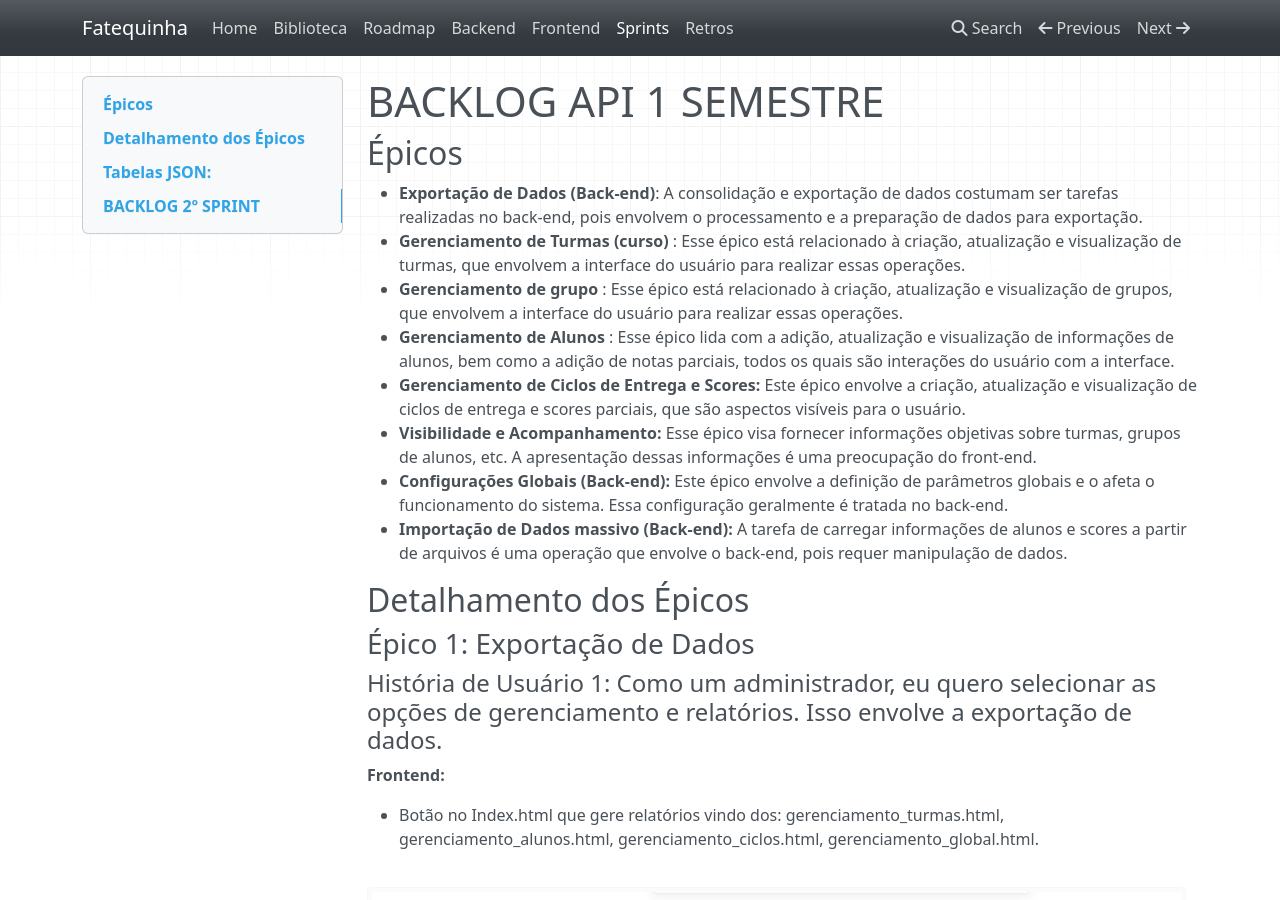
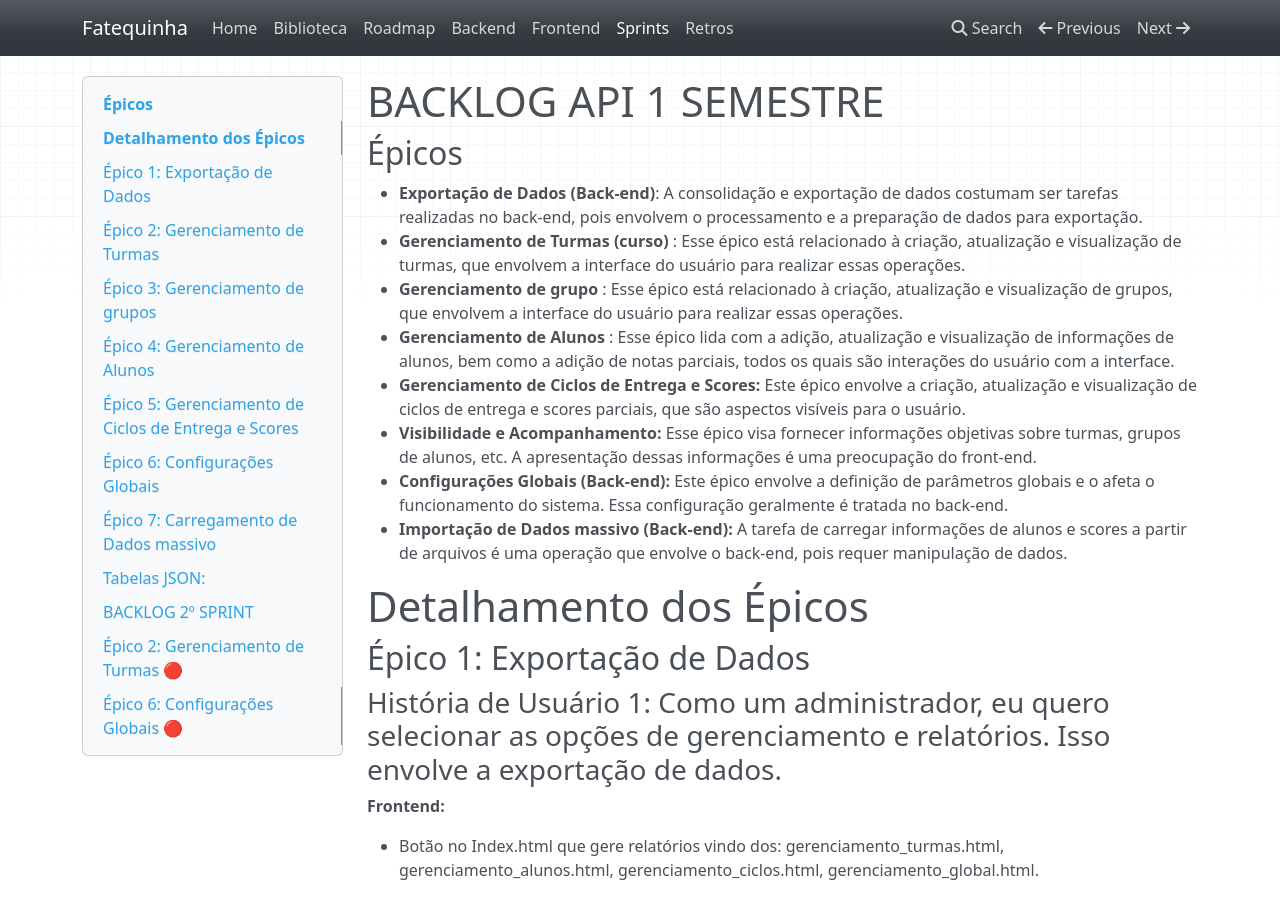
Before and after one commit to c137santos/FATEC-API-1S-DOCUMENTS, an MkDocs documentation site: the page built from docs/sprints.md, in a window 1280 px wide and 900 px high. Built offline with MkDocs 1.6.1, drawn with Linux system fonts in a browser that asks for light colours; nearby versions of some CDN libraries.

Commit message:
Ajustando ancoras

```diff
--- a/docs/sprints.md
+++ b/docs/sprints.md
@@ -11,11 +11,11 @@
 - **Configurações Globais (Back-end):** Este épico envolve a definição de parâmetros globais e o afeta o funcionamento do sistema. Essa configuração geralmente é tratada no back-end.
 - **Importação de Dados massivo (Back-end):** A tarefa de carregar informações de alunos e scores a partir de arquivos é uma operação que envolve o back-end, pois requer manipulação de dados.
 
-## Detalhamento dos Épicos
+# Detalhamento dos Épicos
 
-### **Épico 1: Exportação de Dados**
+## **Épico 1: Exportação de Dados**
 
-#### **História de Usuário 1: Como um administrador, eu quero selecionar as opções de gerenciamento e relatórios. Isso envolve a exportação de dados.**
+### **História de Usuário 1: Como um administrador, eu quero selecionar as opções de gerenciamento e relatórios. Isso envolve a exportação de dados.**
 
 **Frontend:**
 
@@ -30,9 +30,9 @@
   - /api/relatorio/criar: Consolida os dados e exporta em formato PDF.
   - Consolida os dados e os exporta em formato PDF.
 
-### **Épico 2: Gerenciamento de Turmas**
+## **Épico 2: Gerenciamento de Turmas**
 
-#### **História de Usuário 1: Como um administrador, eu quero visualizar a lista de turmas disponíveis, seus respectivos grupos com os alunos e alunos.**
+### **História de Usuário 1: Como um administrador, eu quero visualizar a lista de turmas disponíveis, seus respectivos grupos com os alunos e alunos.**
 
 **Frontend:**
 
@@ -49,7 +49,7 @@
   - /api/turmas/get: Retorna a lista de turmas disponíveis.
   - /api/turmas/delete: Deletar uma turma.
 
-#### **História de Usuário 2: Como um administrador, eu quero criar uma nova turma com nome da turma, o professor e a associação de grupos pré-existentes ou nenhum grupo. A turma não precisa ser criada com grupo de alunos, mas precisa poder recebê-los. A turma só será ativa com grupo de alunos vinculados.**
+### **História de Usuário 2: Como um administrador, eu quero criar uma nova turma com nome da turma, o professor e a associação de grupos pré-existentes ou nenhum grupo. A turma não precisa ser criada com grupo de alunos, mas precisa poder recebê-los. A turma só será ativa com grupo de alunos vinculados.**
 
 **Frontend:**
 
@@ -71,7 +71,7 @@
   - /api/turmas/criar: Manipula a criação de uma nova turma.
   - /api/grupos /listar: Manipula a lista de grupos preexistente
 
-#### **História de Usuário 3: Como um administrador, eu quero editar as informações de uma turma e adicionar mais grupos.**
+### **História de Usuário 3: Como um administrador, eu quero editar as informações de uma turma e adicionar mais grupos.**
 
 - Template HTML para Gerenciamento de Turmas:
   - editar_turmas.html que conterá os formulários de edição de uma nova turma, com possibilidade de ser levada a edição de grupo e de criar novo grupo.
@@ -84,7 +84,7 @@
   - /api/turmas/atualizar/{id}: Manipula a atualização das informações de uma turma específica.
   - /api/grupos/atualizar/{id}: Manipula a atualização das informações de um grupo de alunos específico.
 
-#### **História de Usuário 4: Como um administrador, eu quero excluir uma turma e um grupo de alunos.**
+### **História de Usuário 4: Como um administrador, eu quero excluir uma turma e um grupo de alunos.**
 
 **Frontend:**
 
@@ -97,9 +97,9 @@
   - /api/turmas/excluir/{id}: Manipula a exclusão de uma turma específica.
   - /api/grupos/excluir/{id}: Manipula a exclusão de um grupo específico. (Vamos excluir o grupo?)
 
-### Épico 3: Gerenciamento de grupos
+## Épico 3: Gerenciamento de grupos
 
-#### **História de Usuário 1: Como administrador, quero ver todos os grupos formados e associados às turmas.**
+### **História de Usuário 1: Como administrador, quero ver todos os grupos formados e associados às turmas.**
 
 **Frontend:**
 
@@ -115,7 +115,7 @@
 - Rotas de API:
   - /api/grupos/listar: Manipula a listagem de grupos.
 
-#### **História do usuário 2: Como um administrador, eu quero criar grupos de alunos associado a uma turma.**
+### **História do usuário 2: Como um administrador, eu quero criar grupos de alunos associado a uma turma.**
 
 ![Alt text](epic3-hist2.png)
 **Frontend**
@@ -132,7 +132,7 @@
   - /api/tumas/listas: Fazer a leitura das turmas existentes.
   - /api/grupos/adicionar: Manipula a adição de um novo grupo a uma turma.
 
-#### **História do usuário 3: Como um administrador, eu quero editar grupos, essas devem ser associado a uma turma.**
+### **História do usuário 3: Como um administrador, eu quero editar grupos, essas devem ser associado a uma turma.**
 
 **Frontend**
 
@@ -147,7 +147,7 @@
 - Rotas de API:
   - /api/grupos/editar/{id}: Manipula para editar grupos.
 
-#### **História de Usuário 4: Como administrador, quero excluir os grupos Frontend:**
+### **História de Usuário 4: Como administrador, quero excluir os grupos Frontend:**
 
 - Template HTML para visualização de grupos:
   - visualizacar_grupos.html que conterá todos os grupos já criados com ícone de edição e de exclusão em cada um deles.
@@ -160,9 +160,9 @@
 - Rotas de API:
   - /api/grupos/excluir/{id}: Manipula a listagem de grupos, excluindo o selecionado.
 
-### **Épico 4: Gerenciamento de Alunos**
+## **Épico 4: Gerenciamento de Alunos**
 
-#### **História de Usuário 1: Como um administrador, eu quero listar alunos existentes.**
+### **História de Usuário 1: Como um administrador, eu quero listar alunos existentes.**
 
 **Frontend**
 
@@ -176,7 +176,7 @@
 - Rotas de API:
   - /api/alunos/listar: Manipula a adição de um novo aluno.
 
-#### **História de Usuário 2: Como um administrador, eu quero adicionar um novo aluno com informações pessoais e matrícula**
+### **História de Usuário 2: Como um administrador, eu quero adicionar um novo aluno com informações pessoais e matrícula**
 
 **Frontend**
 
@@ -190,7 +190,7 @@
 - Rotas de API:
   - /api/alunos/adicionar: Manipula a adição de um novo aluno.
 
-#### **História de Usuário 3: Como um administrador, eu quero editar as informações de um aluno existente.**
+### **História de Usuário 3: Como um administrador, eu quero editar as informações de um aluno existente.**
 
 **Frontend:**
 
@@ -203,7 +203,7 @@
 - Módulo gerenciador_alunos.py com funções para atualizar(editar) informações de alunos.
 - Rotas de API: /api/alunos/atualizar/{id}: Manipula a atualização das informações de um aluno específico.
 
-#### **História de Usuário 4: Como um administrador, eu quero excluir alunos.**
+### **História de Usuário 4: Como um administrador, eu quero excluir alunos.**
 
 **Frontend:**
 
@@ -216,10 +216,10 @@
 - Módulo gerenciador_alunos.py com funções para excluir alunos.
 - Rotas de API: /api/alunos/excluir/{id}: Manipula a atualização das informações de um aluno específico.
 
-### Épico 5: Gerenciamento de Ciclos de Entrega e Scores
+## Épico 5: Gerenciamento de Ciclos de Entrega e Scores
 
 
-#### **História de Usuário 1: Como um administrador, eu quero visualizar(listar) as notas de um aluno.**
+### **História de Usuário 1: Como um administrador, eu quero visualizar(listar) as notas de um aluno.**
 
 **Preciso criar um campo para exibir o FEE total e parcial.**
 
@@ -235,7 +235,7 @@ Qual o cálculo do FEE? FEE = ((Score do Ciclo de Entrega 1 (C1) _ Peso de C1) +
 - Módulo gerenciador_ciclos.py com funções para listar as turmas e as notas associadas aquele aluno.
 - Rotas de API: /api/notas/listar/aluno/{id}: Manipula a lista de um novo ciclo de entrega
 
-#### **História de Usuário 2: Como um administrador, eu quero adicionar uma nova nota a um aluno.**
+### **História de Usuário 2: Como um administrador, eu quero adicionar uma nova nota a um aluno.**
 
 **Frontend:**
 
@@ -247,7 +247,7 @@ Qual o cálculo do FEE? FEE = ((Score do Ciclo de Entrega 1 (C1) _ Peso de C1) +
 - Módulo gerenciador_ciclos.py com funções para criar nota associada a aluno e ao ciclo de entrega.
 - Rotas de API: /api/notas/criar/turma/{id}: Manipula a criação de um novo ciclo de entrega
 
-#### **História de Usuário 3: Como um administrador, eu quero editar as notas de entrega existente.**
+### **História de Usuário 3: Como um administrador, eu quero editar as notas de entrega existente.**
 
 **Frontend:**
 
@@ -260,7 +260,7 @@ Qual o cálculo do FEE? FEE = ((Score do Ciclo de Entrega 1 (C1) _ Peso de C1) +
 - Rotas de API:
   - /api/nota/atualizar/{id}: Manipula a atualização da nota em uma determinada entrega específica.
 
-#### **História de Usuário 4: Como um administrador, eu quero excluir notas parciais para os alunos em relação a um ciclo.**
+### **História de Usuário 4: Como um administrador, eu quero excluir notas parciais para os alunos em relação a um ciclo.**
 
 **Frontend:**
 
@@ -273,9 +273,9 @@ Qual o cálculo do FEE? FEE = ((Score do Ciclo de Entrega 1 (C1) _ Peso de C1) +
 - Rotas de API:
   - /api/nota/excluir/{id}: Manipula a exclusão de uma nota em uma determinada entrega específica.
 
-### **Épico 6: Configurações Globais**
+## **Épico 6: Configurações Globais**
 
-#### **História de Usuário 1: Como um administrador, quero listar e ver os parâmetros globais das turmas**
+### **História de Usuário 1: Como um administrador, quero listar e ver os parâmetros globais das turmas**
 
 **Frontend:**
 
@@ -288,7 +288,7 @@ Qual o cálculo do FEE? FEE = ((Score do Ciclo de Entrega 1 (C1) _ Peso de C1) +
 - Rota de API: /api/globalsettings/listar
   - para manipular a atualização dos parâmetros globais.
 
-#### **História de Usuário 2: Como um administrador, eu quero editar parâmetros globais, como datas do período letivo.**
+### **História de Usuário 2: Como um administrador, eu quero editar parâmetros globais, como datas do período letivo.**
 
 **Frontend:**
 
@@ -301,9 +301,9 @@ Qual o cálculo do FEE? FEE = ((Score do Ciclo de Entrega 1 (C1) _ Peso de C1) +
 - Rota de API :api/globalsettings/{id}/editar
   - para manipular a atualização dos parâmetros globais.
 
-### **Épico 7: Carregamento de Dados massivo**
+## **Épico 7: Carregamento de Dados massivo**
 
-#### **História de Usuário 1: Como um administrador, eu quero carregar informações de alunos partir de arquivos.**
+### **História de Usuário 1: Como um administrador, eu quero carregar informações de alunos partir de arquivos.**
 
 **Frontend:**
 
@@ -442,9 +442,9 @@ Este arquivo contém informações sobre as turmas, identificadas por números.
 
 ## <h1> BACKLOG 2º SPRINT </h1>
 
-### Épico 2: Gerenciamento de Turmas 🔴
+## Épico 2: Gerenciamento de Turmas 🔴
 
-#### História de Usuário 1: Visualizar e Gerenciar Turmas Disponíveis
+### História de Usuário 1: Visualizar e Gerenciar Turmas Disponíveis
 
 
 **Como um administrador, eu quero visualizar a lista de turmas disponíveis e gerenciá-las.**
@@ -476,7 +476,7 @@ Este arquivo contém informações sobre as turmas, identificadas por números.
 5. O administrador preenche os campos e clica em "Salvar" para criar uma nova turma, que é adicionada dinamicamente à lista de turmas.
 6. O administrador pode usar o botão "Criar Nova Turma" para adicionar mais turmas conforme necessário.
 
-#### História de Usuário 2: Criar Nova Turma com Associação Opcional de Grupos
+### História de Usuário 2: Criar Nova Turma com Associação Opcional de Grupos
 
 
 **Como um administrador, eu quero criar uma nova turma com o nome da turma e o nome do professor, com a opção de associá-la a grupos pré-existentes, mas sem a obrigatoriedade de incluir grupos no momento da criação. A turma só será considerada ativa quando tiver grupos de alunos vinculados.**
@@ -542,7 +542,6 @@ Este arquivo contém informações sobre as turmas, identificadas por números.
 
 ### História de Usuário 4: Excluir uma Turma
 
-
 **Como um administrador, eu quero excluir uma turma.**
 
 #### Frontend:
@@ -565,9 +564,9 @@ Este arquivo contém informações sobre as turmas, identificadas por números.
 4. Após a confirmação, o frontend envia uma solicitação HTTP DELETE para a rota de API correspondente, por exemplo, `/api/turmas/excluir/{id}`.
 5. O módulo `gerenciador_turmas.py` no backend processa a solicitação e exclui a turma especificada do sistema.
 
-### Épico 6: Configurações Globais 🔴
+## Épico 6: Configurações Globais 🔴
 
-#### História de Usuário 1: Visualizar Parâmetros Globais
+### História de Usuário 1: Visualizar Parâmetros Globais
 
 **Como um administrador, eu quero ver os parâmetros globais das turmas.**
 
```
